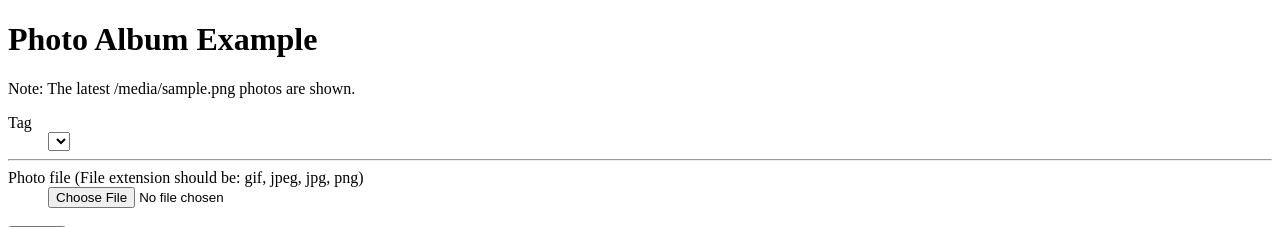
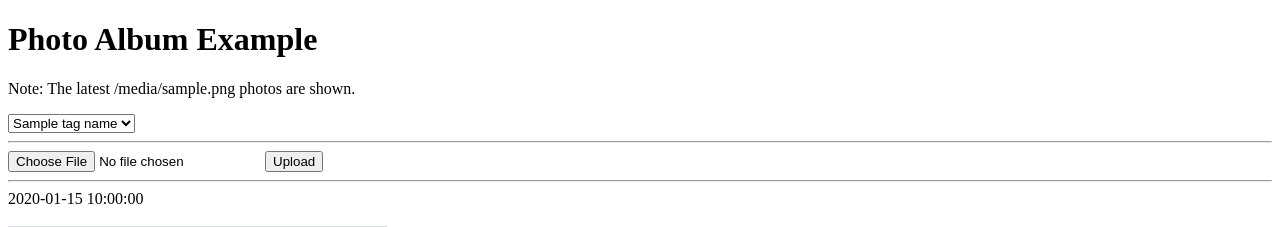
Before and after one commit to GoogleCloudPlatform/appengine-photoalbum-example, a Flask app: template templates/photos.html in a window 1280 px wide. Shown: the top 227 px of the page. Run offline with Flask 2, Linux system fonts and the light colour scheme; the template is opened without the code that fills it: values that come from a table or form of the project are taken from there, most other values are stand-ins (such as "Sample title", 1, 10 or a date in 2020); grey boxes marked "Sample" are stand-in pictures; lists and menus that the app fills with data are empty; some libraries are stand-ins or nearby versions.

Commit message:
Upgrade to python3

```diff
--- a/main.py
+++ b/main.py
@@ -15,99 +15,66 @@
 # limitations under the License.
 
 
-import os, uuid
+import os, uuid, datetime, pytz
 
 from flask import Flask, render_template, request, redirect, url_for
-from flask_wtf.file import FileField
-from pytz import timezone, utc
-from wtforms import Form, validators, ValidationError, SelectField
-from werkzeug.utils import secure_filename
-from werkzeug.datastructures import CombinedMultiDict
-
-import cloudstorage as gcs
-from google.appengine.api import app_identity
-from google.appengine.ext import ndb
-from google.cloud import vision, translate
+from google.cloud import vision, translate, storage, datastore
 
 
 app = Flask(__name__)
 
 MAX_PHOTOS = 20
-content_types = {'jpg': 'image/jpeg', 'jpeg': 'image/jpeg',
-                 'png': 'image/png', 'gif': 'image/gif'}
-extensions = sorted(content_types.keys())
 
-bucket_name = app_identity.get_default_gcs_bucket_name()
-storage_path = 'https://storage.cloud.google.com/%s' % bucket_name
+project_id = os.getenv('GOOGLE_CLOUD_PROJECT')
+bucket_name = '{}.appspot.com'.format(project_id)
+storage_path = 'https://storage.cloud.google.com/{}'.format(bucket_name)
 tag_language = os.getenv('LANG_TAG', 'en')
 timestamp_tz = os.getenv('TIMESTAMP_TZ', 'US/Pacific')
 
 
-class Tags(ndb.Model):
-    timestamp = ndb.DateTimeProperty(auto_now_add=True)
-    count = ndb.IntegerProperty(required=True)
-
-    @classmethod
-    def all(cls):
-        user = ndb.Key('User', 'default')
-        return cls.query(ancestor=user)
-
-
-class Photo(ndb.Model):
-    timestamp = ndb.DateTimeProperty(auto_now_add=True)
-    tags = ndb.StringProperty(repeated=True)
-
-    @classmethod
-    def tag_filter(cls, tag):
-        user = ndb.Key('User', 'default')
-        return cls.query(ancestor=user).filter(cls.tags == tag).order(
-               -cls.timestamp)
-
-    @classmethod
-    def all(cls):
-        user = ndb.Key('User', 'default')
-        return cls.query(ancestor=user).order(-cls.timestamp)
-
-
-@app.template_filter('local_tz')
-def local_tz_filter(timestamp):
-    tz = timezone(timestamp_tz)
-    local_timestamp = utc.localize(timestamp).astimezone(tz)
-    return local_timestamp.strftime("%Y/%m/%d %H:%M:%S")
-
-
-def is_image():
-    def _is_image(form, field):
-        if not field.data:
-            raise ValidationError()
-        elif field.data.filename.split('.')[-1] not in extensions:
-            raise ValidationError()
-    return _is_image
+def get_tags():
+    tags = []
+    client = datastore.Client()
+    query = client.query(kind='Photos')
+    for e in query.fetch():
+        for tag in e.get('tags'):
+            tags.append(tag)
+    tags = set(tags)
+    return tags
 
 
 def get_labels(photo_file):
-    vision_client = vision.Client()
-    image = vision_client.image(
-                source_uri = 'gs://%s/%s' % (bucket_name, photo_file))
-    return image.detect_labels(limit=3)
+    uri = 'gs://{}/{}'.format(bucket_name, photo_file)
+    client = vision.ImageAnnotatorClient()
+    image = vision.Image()
+    image.source.image_uri = uri
+    response = client.label_detection(image=image, max_results=3)
+    return [label.description for label in response.label_annotations]
 
 
-def translate_text(text):
+def translate_text(labels):
     if tag_language == 'en':
-        return text
-    translate_client = translate.Client()
-    result = translate_client.translate(text, target_language=tag_language)
-    return result['translatedText']
+        return labels
+    client = translate.TranslationServiceClient()
+    response = client.translate_text(
+        contents=labels, target_language_code=tag_language,
+        parent='projects/{}'.format(project_id))
+    return [label.translated_text for label in response.translations]
 
 
-class PhotoForm(Form):
-    input_photo = FileField(
-        'Photo file (File extension should be: %s)' % ', '.join(extensions),
-        validators=[is_image()])
-
-
-class TagForm(Form):
-    tag = SelectField('Tag')
+def get_photos(max_photos, tag='__all__'):
+    client = datastore.Client()
+    query = client.query(kind='Photos')
+    if tag != '__all__':
+        query.add_filter('tags', '=', tag)
+    query.order = '-timestamp'
+    photos = []
+    for photo in query.fetch(limit=max_photos):
+        ts = photo['timestamp'].astimezone(pytz.timezone(timestamp_tz))
+        timestamp = datetime.datetime.strftime(ts, '%Y-%m-%d %H:%M:%S %Z')
+        photo['timestamp'] = timestamp
+        photos.append(photo)
+    return photos
 
 
 @app.route('/')
@@ -119,73 +86,71 @@
 def photos():
     tag = '__all__'
     if request.method == 'POST':
-        tag = request.form['tag']
-    if tag == '__all__':
-        photos = Photo.all().fetch(MAX_PHOTOS)
-    else:
-        photos = Photo.tag_filter(tag).fetch(MAX_PHOTOS)
+        tag = request.form.get('tag')
+    photos = get_photos(MAX_PHOTOS, tag=tag)
 
-    photo_form = PhotoForm(request.form)
-    tag_form = TagForm(request.form, select=tag)
-    choices = [('__all__', 'Show All')]
-    for tag in Tags.all().fetch():
-        tag_id = unicode(tag.key.id(), 'utf8')
-        choices.append((tag_id, tag_id))
-    tag_form.tag.choices = choices
+    tag_choices = [('__all__', 'Show All')]
+    for tag_name in get_tags():
+        tag_choices.append((tag_name, tag_name))
 
     return render_template('photos.html', storage_path=storage_path,
-                           photo_form=photo_form, tag_form=tag_form,
-                           photos=photos, max_photos=MAX_PHOTOS)
+                           tag_choices=tag_choices, photos=photos,
+                           max_photos=MAX_PHOTOS, tag=tag)
 
 
 @app.route('/delete', methods=['POST'])
 def delete():
-    filename = request.form.keys()[0]
-    photo = ndb.Key('User', 'default', 'Photo', filename).get()
-    for tag in photo.tags:
-        entity = ndb.Key('User', 'default', 'Tags', tag).get()
-        if entity:
-            entity.count -= 1
-            if entity.count == 0:
-                entity.key.delete()
-            else:
-                entity.put()
-    photo.key.delete()
-    gcs.delete('/%s/%s' % (bucket_name, filename))
+    filename = request.form.get('delete')
+
+    client = datastore.Client()
+    query = client.query(kind='Photos')
+    query.add_filter('filename', '=', filename)
+    for entity in query.fetch():
+        client.delete(entity.key)
+
+    bucket = storage.Client().bucket(bucket_name)
+    blob = bucket.blob(filename)
+    blob.delete()
+
     return redirect(url_for('photos'))
 
 
 @app.route('/post', methods=['POST'])
 def post():
-    form = PhotoForm(CombinedMultiDict((request.files, request.form)))
-    if request.method == 'POST' and form.validate():
-        filename = '%s.%s' % (str(uuid.uuid4()),
-                              secure_filename(form.input_photo.data.filename))
-        content_type = content_types[filename.split('.')[-1]]
-        write_retry_params = gcs.RetryParams(backoff_factor=1.1)
-        gcs_file = gcs.open('/%s/%s' % (bucket_name, filename), 'w',
-                            retry_params=write_retry_params,
-                            content_type=content_type,
-                            options={'x-goog-acl': 'authenticated-read'})
-        for _ in form.input_photo.data.stream:
-            gcs_file.write(_)
-        gcs_file.close()
+    f = request.files.getlist('file')[0]
+    if f.filename =='':
+        return redirect(url_for('photos'))
 
-        labels = get_labels(filename)
-        tags = [translate_text(label.description) for label in labels]
-        entity = Photo(id=filename, tags=tags,
-                       parent=ndb.Key('User', 'default'))
-        entity.put()
+    local_file = '/tmp/{}'.format(f.filename)
+    target_file = str(uuid.uuid4())
+    f.save(local_file)
 
-        for tag in tags:
-            entity = ndb.Key('User', 'default', 'Tags', tag).get()
-            if entity:
-                entity.count += 1
-            else:
-                entity = Tags(count=1, id=tag,
-                              parent=ndb.Key('User', 'default'))
-            entity.put()
-        return render_template('post.html', storage_path=storage_path,
-                               filename=filename, tags=tags)
-    else:
-        return redirect(url_for('photos'))
+    bucket = storage.Client().bucket(bucket_name)
+    blob = bucket.blob(target_file)
+    blob.upload_from_filename(local_file)
+    blob.acl.reload() # reload the ACL of the blob
+    acl = blob.acl
+    acl.all_authenticated().grant_read()
+    acl.save()
+    os.remove(local_file)
+
+    labels = get_labels(target_file)
+    tags = translate_text(labels)
+    ts = datetime.datetime.now().astimezone(pytz.timezone(timestamp_tz))
+
+    client = datastore.Client()
+    key = client.key('Photos')
+    entity = datastore.Entity(key=key)
+    entity['filename'] = target_file
+    entity['tags'] = tags
+    entity['timestamp'] = ts
+    client.put(entity)
+
+    timestamp=datetime.datetime.strftime(ts, '%Y-%m-%d %H:%M:%S %Z')
+    return render_template(
+            'post.html', storage_path=storage_path,
+            filename=target_file, tags=tags, timestamp=timestamp)
+
+
+if __name__ == '__main__':
+    app.run(host='127.0.0.1', port=8080, debug=True)
--- a/templates/_formhelpers.html
+++ /dev/null
@@ -1,15 +0,0 @@
-# -*- coding: utf-8 -*-
-
-{% macro render_field(field) %}
-  <dt>{{ field.label }}
-  <dd>{{ field(**kwargs) | safe }}
-  {% if field.errors %}
-    <ul class=errors>
-    {% for error in field.errors %}
-      <li>{{ error }}</li>
-    {% endfor %}
-    </ul>
-  {% endif %}
-  </dd>
-  </dt>
-{% endmacro %}
--- a/templates/photos.html
+++ b/templates/photos.html
@@ -7,46 +7,57 @@
 
   <body>
 
-{% from "_formhelpers.html" import render_field %}
-
 <h1>Photo Album Example</h1>
 <p>Note: The latest {{ max_photos }} photos are shown.</p>
 <div>
-  <form method=post action={{ url_for('photos') }} enctype="multipart/form-data">
-    {{ render_field(tag_form.tag) }}
+	<form method=post action={{ url_for("photos") }} enctype="multipart/form-data">
+    <select id="tag" name="tag">
+      {% for tag_name in tag_choices %}
+        {% if tag_name[0] == tag %}
+          <option value="{{ tag_name[0] }}" selected>{{ tag_name[1] }}</option>
+	{% else %}
+          <option value="{{ tag_name[0] }}">{{ tag_name[1] }}</option>
+	{% endif %}
+      {% endfor %}
+    </select>
   </form>
 </div>
 <hr>
 <div>
-  <form method=post action={{ url_for('post') }} enctype="multipart/form-data">
-    {{ render_field(photo_form.input_photo) }}
-    <br/>
-    <input type=submit value='Upload' name='submit'>
+  <form method=post action={{ url_for("post") }} enctype="multipart/form-data">
+    <input type="file" name="file" accept=".jpg,.png,.gif,.jpeg">
+    <input type="submit" value="Upload" name="submit">
   </form>
 </div>
 <hr>
 {% for photo in photos %}
   <div>
-    {{ photo.timestamp | local_tz }}
+    {{ photo["timestamp"] }}
   </div>
   <br/>
   <div>
-    <img src="{{ storage_path }}/{{ photo.key.id() }}" style="max-width: 30%">
+    <img src="{{ storage_path }}/{{ photo["filename"] }}" style="max-width: 30%">
   </div>
   <div>
-    Tags: {% for tag in photo.tags %} [{{ tag }}] {% endfor %}
+    Tags: {% for tag in photo["tags"] %} [{{ tag }}] {% endfor %}
   </div>
   <br/>
   <div>
-    <form method=post action={{ url_for('delete') }} enctype="multipart/form-data">
-       <input type=submit value='Delete' name='{{ photo.key.id() }}'>
+    <form method=post action={{ url_for("delete") }} enctype="multipart/form-data">
+      <input type="submit" value="Delete">
+      <input type="hidden" name="delete" value="{{ photo["filename"] }}">
     </form>
   </div>
   <hr>
 {% endfor %}
 
 <script>
-document.getElementById('tag').onchange = function(){ this.form.submit() }
+  function inputChange(event){
+    this.form.submit();
+    console.log(event);
+  }
+  let tag = document.getElementById('tag');
+  tag.addEventListener('change', inputChange);
 </script>
 
   </body>
--- a/templates/post.html
+++ b/templates/post.html
@@ -12,6 +12,8 @@
 </div>
 <div>
   Tags: {% for tag in tags %} [{{ tag }}] {% endfor %}
+  <br/>
+  Timestamp: {{ timestamp }}
 </div>
 <br/>
 <div>
```
Also changed, not shown: appengine_config.py (deleted, +0 -16 lines), requirements.txt (+7 -8 lines).
